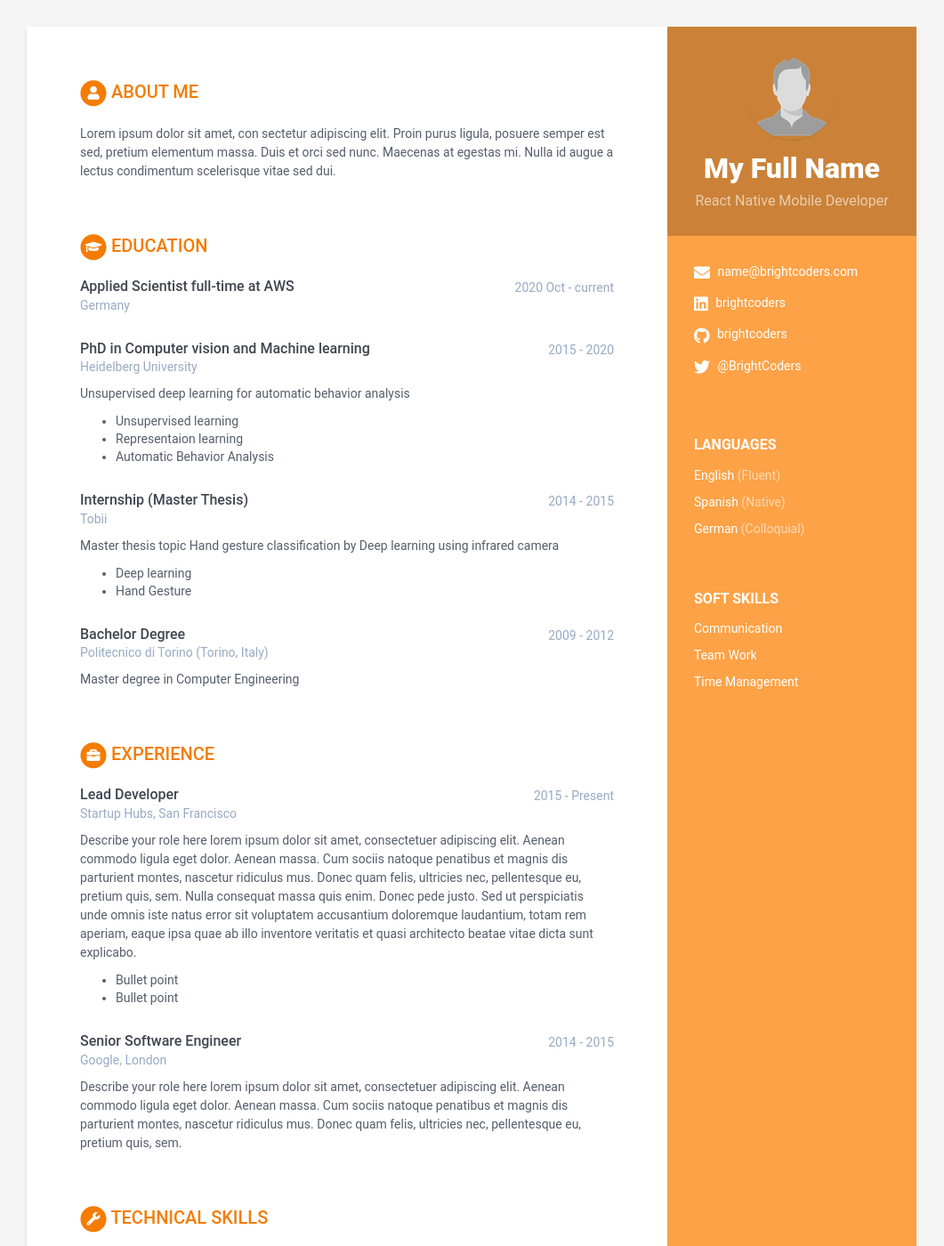
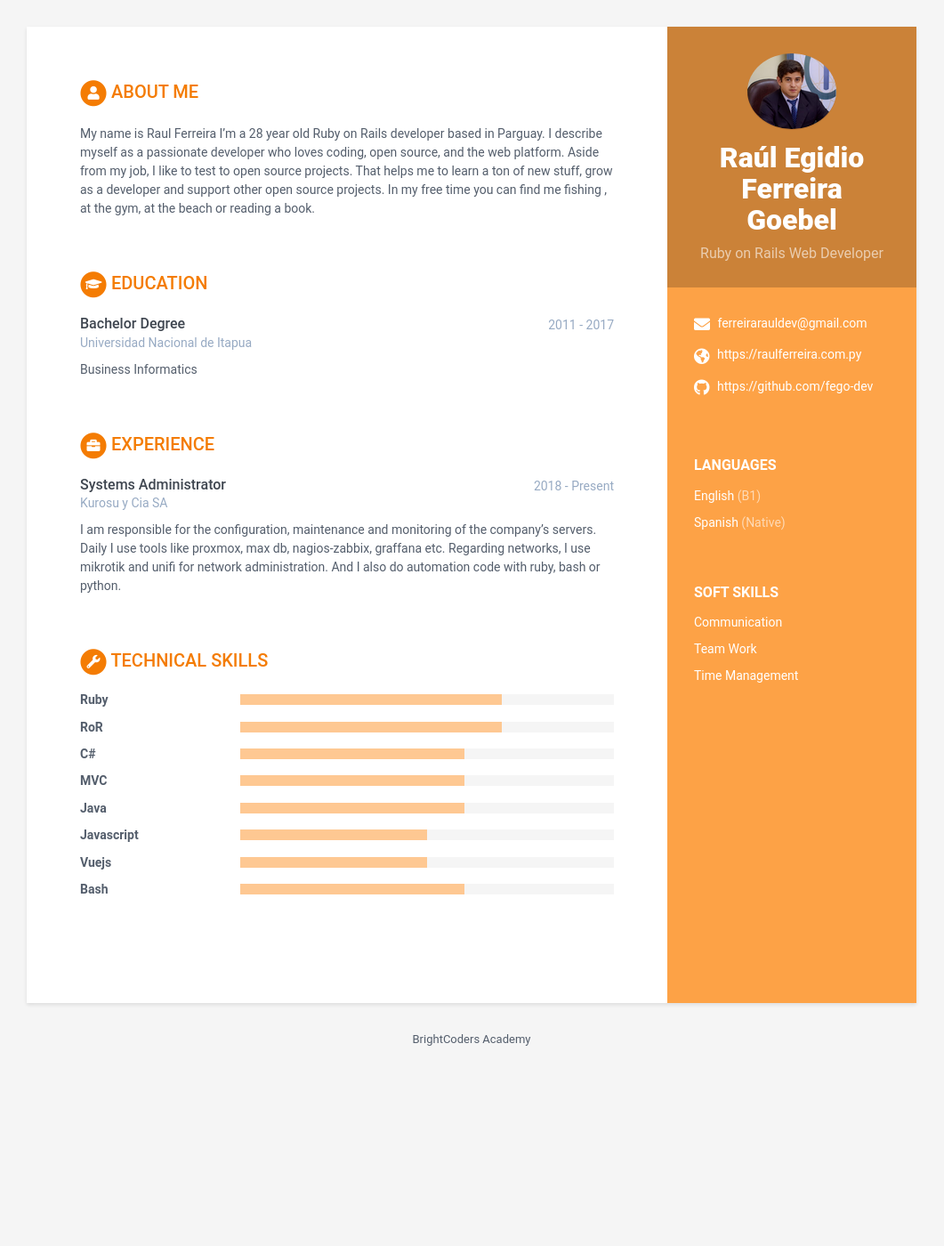
Before and after one commit to fego-dev/fego-dev.github.io, a Jekyll site: the page built from index.html, in a window 1280 px wide and 1400 px high. Shown: the whole window at 89% size, without its empty margins (110-1171 px from the left). Built offline with Jekyll 4.4.1, drawn with Linux system fonts in a browser that asks for light colours; some of the changed text lies outside the part shown.

Commit message:
Initial commit

```diff
--- a/_data/data.yml
+++ b/_data/data.yml
@@ -7,33 +7,22 @@ sidebar:
   education: False # NO MODIFICAR
 
   # Profile information
-  name: My Full Name # Nombre completo
-  tagline: React Native Mobile Developer # React Native Mobile Developer ó Ruby on Rails Web Developer Según sea el caso
+  name: Raúl Egidio Ferreira Goebel # Nombre completo
+  tagline: Ruby on Rails Web Developer # React Native Mobile Developer ó Ruby on Rails Web Developer Según sea el caso
   avatar: profile.png # Colocar una imagen con tu foto de 100x100 pixels dentro de /assets/images
 
   # Actualiza tus datos de contacto
-  email: name@brightcoders.com
-  phone:
-  website: # No agregar http://
-  linkedin: brightcoders
-  github: brightcoders
-  gitlab:
-  bitbucket:
-  twitter: '@BrightCoders'
-  stack-overflow: # Number/Username, e.g. 123456/alandoe
-  codewars:
-  goodreads: # Number-Username, e.g. 123456-alandoe
+  email: ferreirarauldev@gmail.com
+  website: https://raulferreira.com.py # No agregar http://
+  github: https://github.com/fego-dev
 
   # Actualiza según los idiomas y nieles que tienes. Agrega o Elimina según sea necesario.
   languages:
     - idiom: English
-      level: Fluent # Utiliza el resultado de tu examen oficial, o el nivel de acuerdo al modelo Dreyfus
+      level: B1 # Utiliza el resultado de tu examen oficial, o el nivel de acuerdo al modelo Dreyfus
 
     - idiom: Spanish
       level: Native # Utiliza el resultado de tu examen oficial, o el nivel de acuerdo al modelo Dreyfus
-
-    - idiom: German
-      level: Colloquial
 
   # Registra aquí tus soft skills. Agrega o elimina según sea necesario
   interests:
@@ -50,67 +39,29 @@ sidebar:
 career-profile:
   title: About Me # NO MODIFICAR
   summary: |
-    Lorem ipsum dolor sit amet, con sectetur adipiscing elit. Proin purus ligula, posuere semper est sed, pretium elementum massa. Duis et orci sed nunc. Maecenas at egestas mi. Nulla id augue a lectus condimentum scelerisque vitae sed dui.
+    My name is Raul Ferreira  I'm a 28 year old Ruby on Rails developer based in Parguay. I describe myself as a passionate developer who loves coding, open source, and the web platform.
+    Aside from my job, I like to test to open source projects. That helps me to learn a ton of new stuff, grow as a developer and support other open source projects.
+    In my free time you can find me fishing , at the gym, at the beach or reading a book.
 
 # Registra aquí tus estudios. Agrega o elimina según sea necesario
 educationcomplete:
-  - degree: Applied Scientist full-time at AWS
-    university: Germany
-    time: 2020 Oct - current
+  - degree: Bachelor Degree
+    university: Universidad Nacional de Itapua
+    time: 2011 - 2017
     details: |
-
-  - degree: PhD in Computer vision and Machine learning
-    university: Heidelberg University
-    time: 2015 - 2020
-    details: |
-      Unsupervised deep learning for automatic behavior analysis
-
-        - Unsupervised learning
-        - Representaion learning
-        - Automatic Behavior Analysis
-
-  - degree: Internship (Master Thesis)
-    university: Tobii
-    time: 2014 - 2015
-    details: |
-      Master thesis topic Hand gesture classification by Deep learning using infrared camera
-
-        - Deep learning
-        - Hand Gesture
-
-  - degree: Bachelor Degree
-    university: Politecnico di Torino (Torino, Italy)
-    time: 2009 - 2012
-    details: |
-      Master degree in Computer Engineering
+      Business Informatics
 
 # Registra aquí tu experiencia. Agrega o elimina según sea necesario
 experiences:
-  - role: Lead Developer
-    time: 2015 - Present
-    company: Startup Hubs, San Francisco
+  - role: Systems Administrator
+    time: 2018 - Present
+    company: Kurosu y Cia SA
     details: |
-      Describe your role here lorem ipsum dolor sit amet, consectetuer
-      adipiscing elit. Aenean commodo ligula eget dolor. Aenean massa.
-      Cum sociis natoque penatibus et magnis dis parturient montes,
-      nascetur ridiculus mus. Donec quam felis, ultricies nec,
-      pellentesque eu, pretium quis, sem. Nulla consequat massa quis
-      enim. Donec pede justo. Sed ut perspiciatis unde omnis iste natus
-      error sit voluptatem accusantium doloremque laudantium, totam rem
-      aperiam, eaque ipsa quae ab illo inventore veritatis et quasi
-      architecto beatae vitae dicta sunt explicabo.
-        - Bullet point
-        - Bullet point
+      I am responsible for the configuration, maintenance and monitoring of the company's servers.
+      Daily I use tools like proxmox, max db, nagios-zabbix, graffana etc.
+      Regarding networks, I use mikrotik and unifi for network administration.
+      And I also do automation code with ruby, bash or python.
 
-  - role: Senior Software Engineer
-    time: 2014 - 2015
-    company: Google, London
-    details: |
-      Describe your role here lorem ipsum dolor sit amet, consectetuer
-      adipiscing elit. Aenean commodo ligula eget dolor. Aenean massa.
-      Cum sociis natoque penatibus et magnis dis parturient montes,
-      nascetur ridiculus mus. Donec quam felis, ultricies nec,
-      pellentesque eu, pretium quis, sem.
 
 # Registra aquí tus habilidades técnicas, para level utiliza:
 # 20% para Novice
@@ -122,23 +73,29 @@ skills:
   title: Technical Skills # NO MODIFICAR
 
   toolset:
-    - name: Python
-      level: 20%
+    - name: Ruby
+      level: 70%
 
-    - name: PyTorch
-      level: 40%
+    - name: RoR
+      level: 70%
 
-    - name: Tensorflow
+    - name: C#
       level: 60%
 
-    - name: Caffe
-      level: 80%
+    - name: MVC
+      level: 60%
 
-    - name: Matlab
-      level: 100%
+    - name: Java
+      level: 60%
 
-    - name: C/C++
-      level: 40%
+    - name: Javascript
+      level: 50%
+
+    - name: Vuejs
+      level: 50%
+
+    - name: Bash
+      level: 60%
 
 # NO MODIFICAR
 footer: >
```
Also changed, not shown: assets/images/profile.png, assets/images/profile1.png (added), 1 other file.
